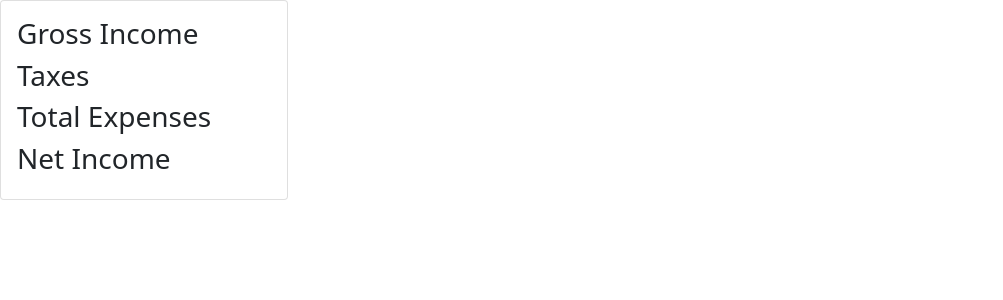
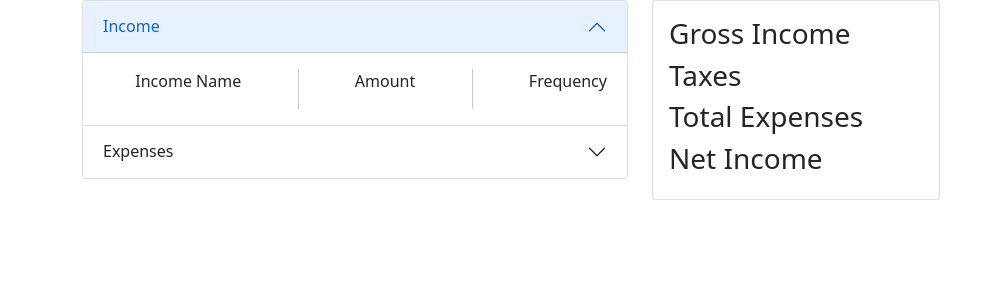
Before and after one commit to lithobraking/overunder, a React (Create React App) app in the folder overunder/: page / in a window 1280 px wide. Shown: the top 300 px of the page, without its empty margins (0-1003 px from the left). Built offline with nearby package versions, Linux system fonts and the light colour scheme.

Commit message:
added Cashflow component

```diff
--- a/overunder/src/App.js
+++ b/overunder/src/App.js
@@ -1,12 +1,17 @@
 import Totals from "./components/Totals";
-
+import Cashflow from "./components/Cashflow";
+import {Container, Row, Col} from "react-bootstrap";
 
 function App() {
-  return (
-	  <div>
-		  <Totals/>
-	  </div>
-  );
+	return (
+		<Container>
+			<Row>
+				<Col><Cashflow /></Col>
+				<Col><Totals /></Col>
+			</Row>
+		</Container>
+
+	);
 }
 
 export default App;
--- /dev/null
+++ b/overunder/src/components/Cashflow.js
@@ -0,0 +1,31 @@
+import { Accordion, Card, Stack } from "react-bootstrap"
+
+const Cashflow = () => {
+    return (
+        <Accordion defaultActiveKey="0">
+            <Accordion.Item eventKey={"0"}>
+                <Accordion.Header>Income</Accordion.Header>
+                <Accordion.Body>
+                    <Stack direction="horizontal" gap="4">
+                        <p className="ms-auto">Income Name</p>
+                        <div className="vr ms-auto" />
+                        <p className="ms-auto">Amount</p>
+                        <div className="vr ms-auto" />
+                        <p className="ms-auto">Frequency</p>
+                    </Stack>
+                </Accordion.Body>
+            </Accordion.Item>
+            <Accordion.Item eventKey={"1"}>
+                <Accordion.Header>Expenses</Accordion.Header>
+                <Accordion.Body>
+                    <p>Expense Name</p>
+                    <p>Amount</p>
+                    <p>Frequency</p>
+                </Accordion.Body>
+            </Accordion.Item>
+        </Accordion>
+
+    );
+};
+
+export default Cashflow;
```
Also changed, not shown: overunder/src/components/Income.js (deleted, +0 -16 lines), overunder/src/components/IncomeList.js (added).
